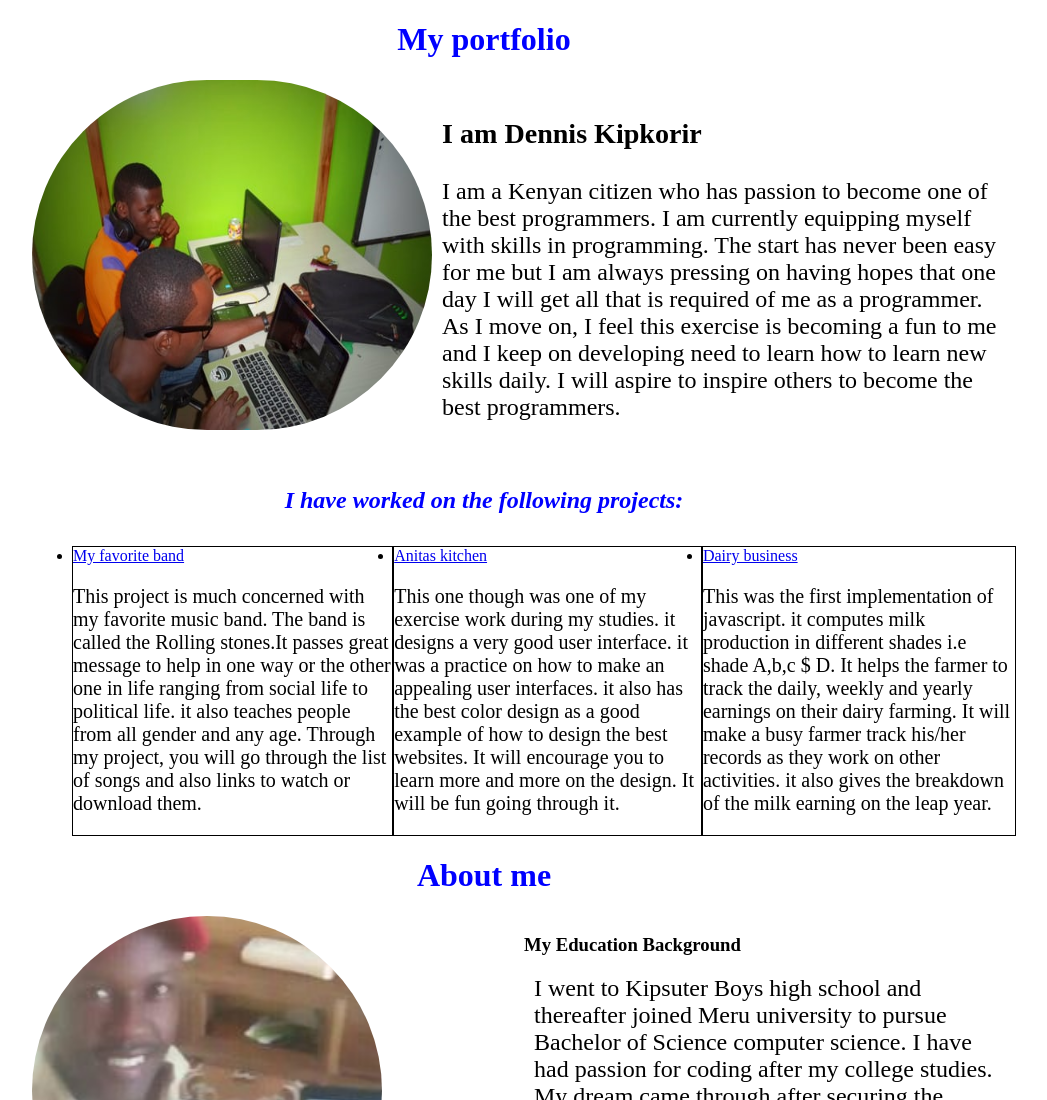
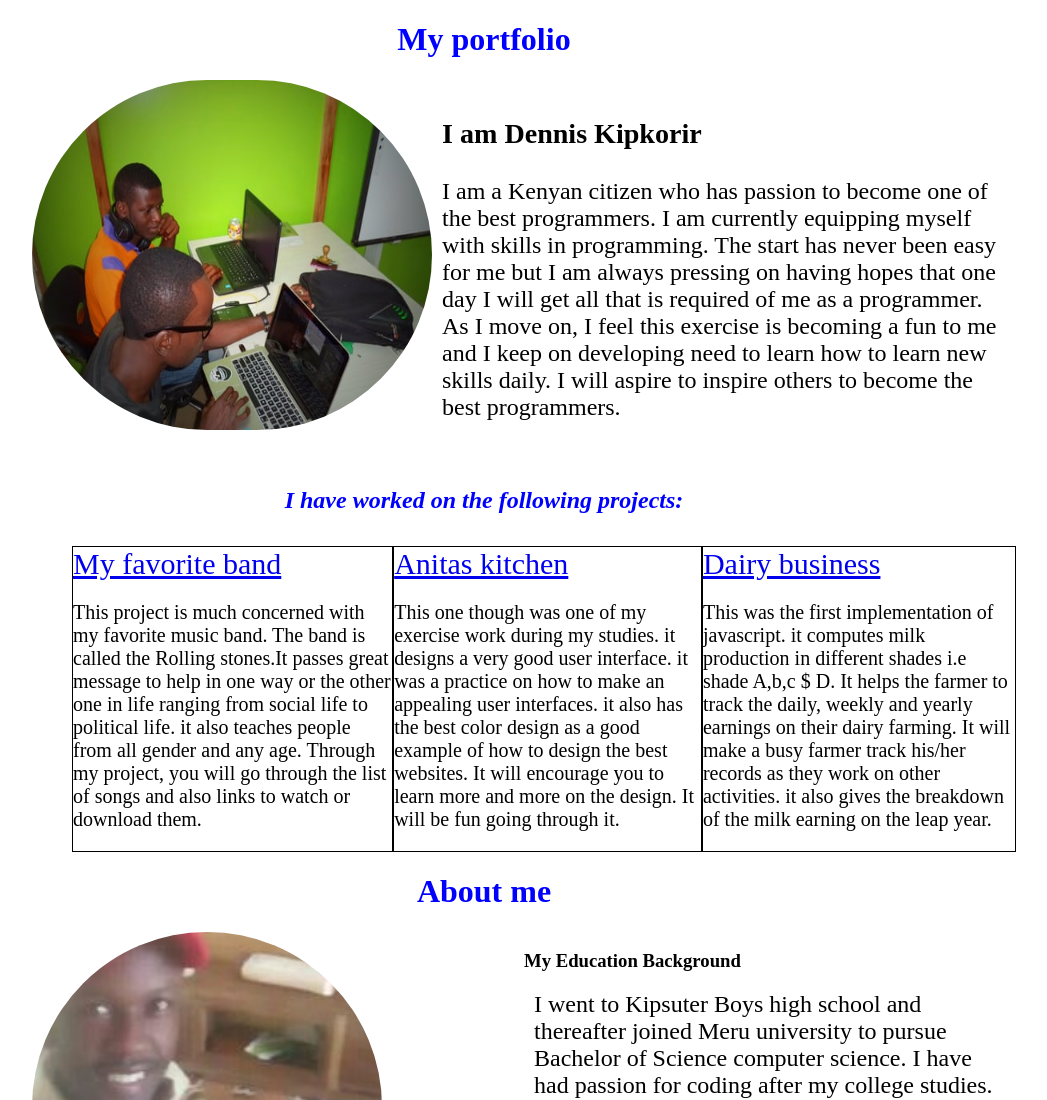
Before and after one commit to cheruden/my_portfolio, a plain HTML site: page index.html in a window 1280 px wide. Shown: the top 1100 px of the page, without its empty margins (156-1203 px from the left). Drawn offline with Linux system fonts and the light colour scheme.

Commit message:
removes the dots on my ul list in css

```diff
--- a/style.css
+++ b/style.css
@@ -76,3 +76,9 @@ h4{
 .flx-container p{
     font-size: 20px;
 }
+a{
+    font-size: 30px;
+}
+ul{
+    list-style-type: none;
+}
```
